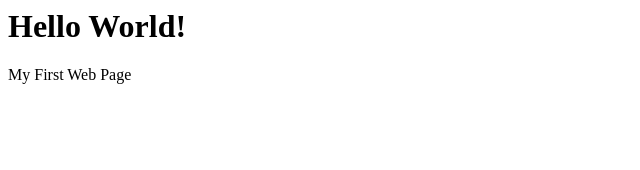
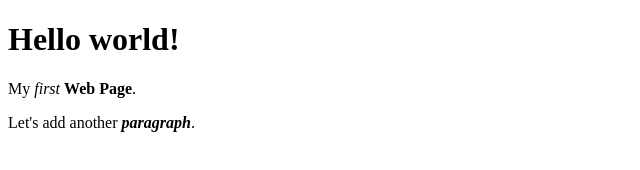
Before and after one commit to redoctopusweb/redoctopusweb.github.io, a plain HTML site: page index.html in a window 1280 px wide. Shown: the whole page, without its empty margins (0-640 px from the left). Drawn offline with Linux system fonts and the light colour scheme.

Commit message:
Update index.html

```diff
--- a/index.html
+++ b/index.html
@@ -1,2 +1,12 @@
-<h1>Hello World!</h1>
-<p> My First Web Page </p>
+<!DOCTYPE html>
+<html>
+<head>
+    <title>My First HTML page</title>
+</head>
+
+<body>
+    <h1>Hello world!</h1>
+    <p>My <em>first</em> <strong>Web Page</strong>.</p>
+    <p>Let's add another <strong><em>paragraph</em></strong>.<p>
+</body>
+</html>
```
